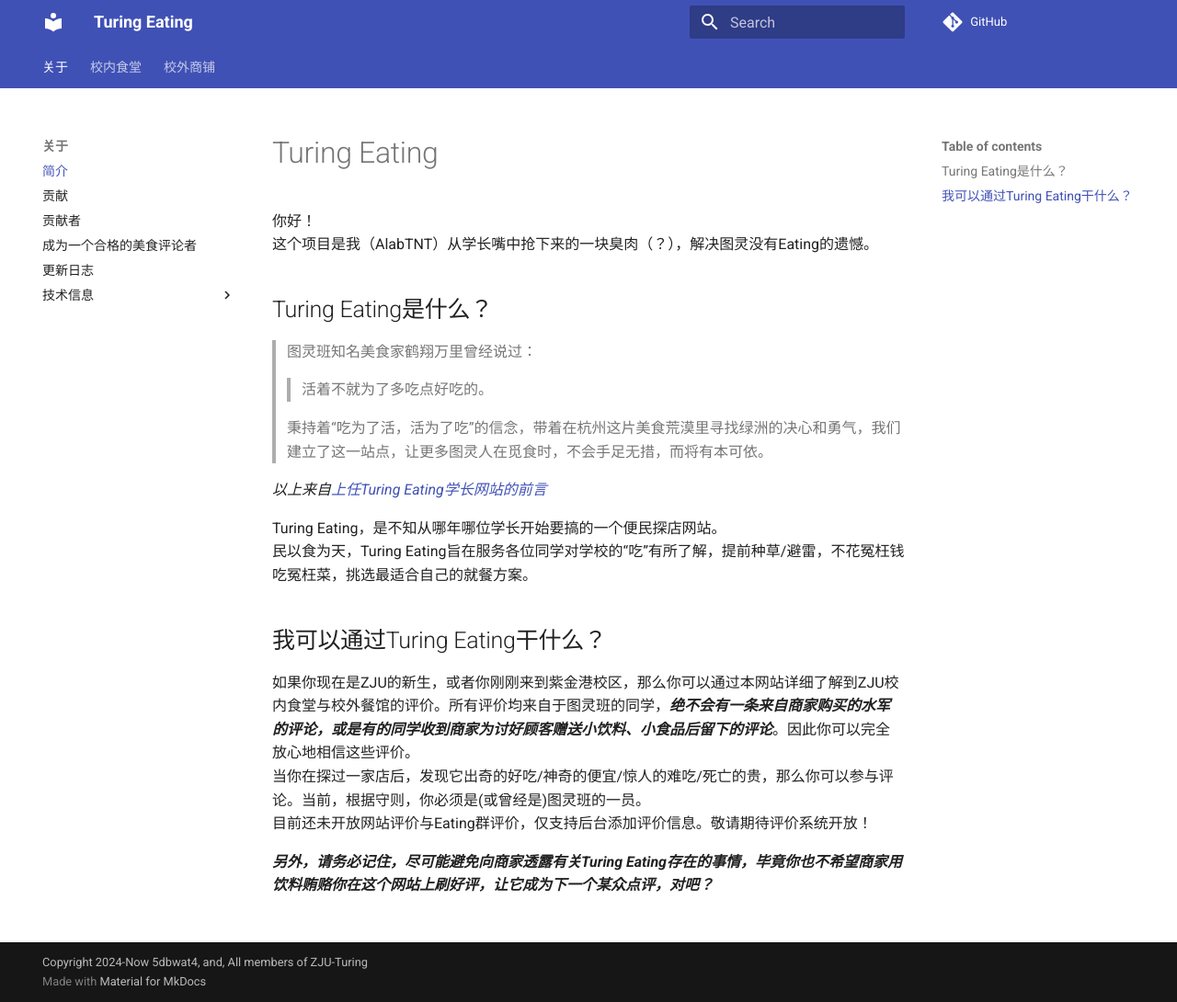
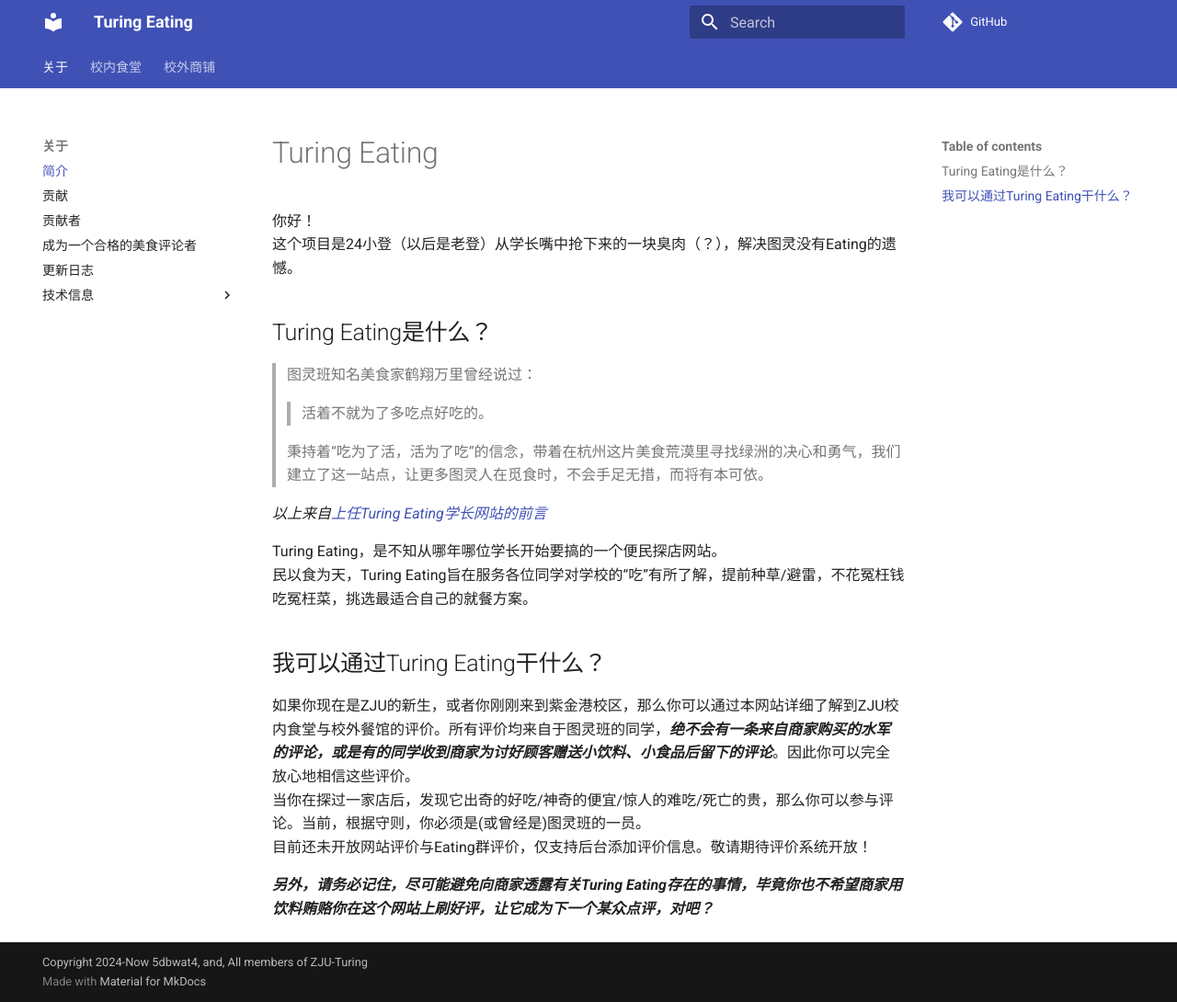
Before and after one commit to AlabTNT/turing-eating, an MkDocs documentation site: the page built from docs/index.md, in a window 1280 px wide and 1090 px high. Shown: the whole window at 92% size. Built offline with MkDocs 1.6.1 and Material for MkDocs 9.7.7, drawn with Linux system fonts in a browser that asks for light colours; comment, search, counter and statistics services are not loaded.

Commit message:
修改index.md

```diff
--- a/docs/index.md
+++ b/docs/index.md
@@ -1,7 +1,7 @@
 # Turing Eating
 
 你好！
-这个项目是我（AlabTNT）从学长嘴中抢下来的一块臭肉（？），解决图灵没有Eating的遗憾。
+这个项目是24小登（以后是老登）从学长嘴中抢下来的一块臭肉（？），解决图灵没有Eating的遗憾。
 
 ## Turing Eating是什么？
 
```
